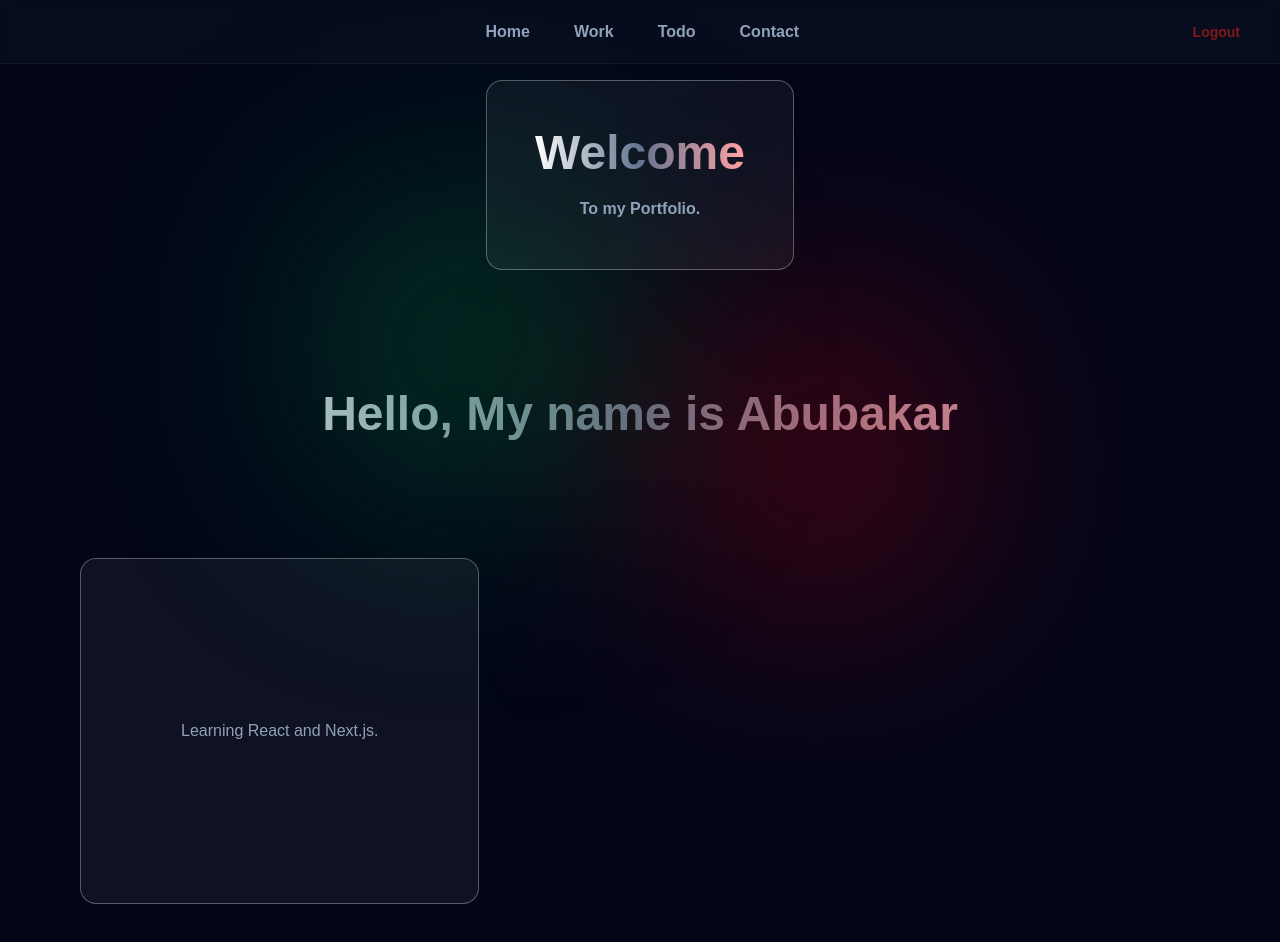
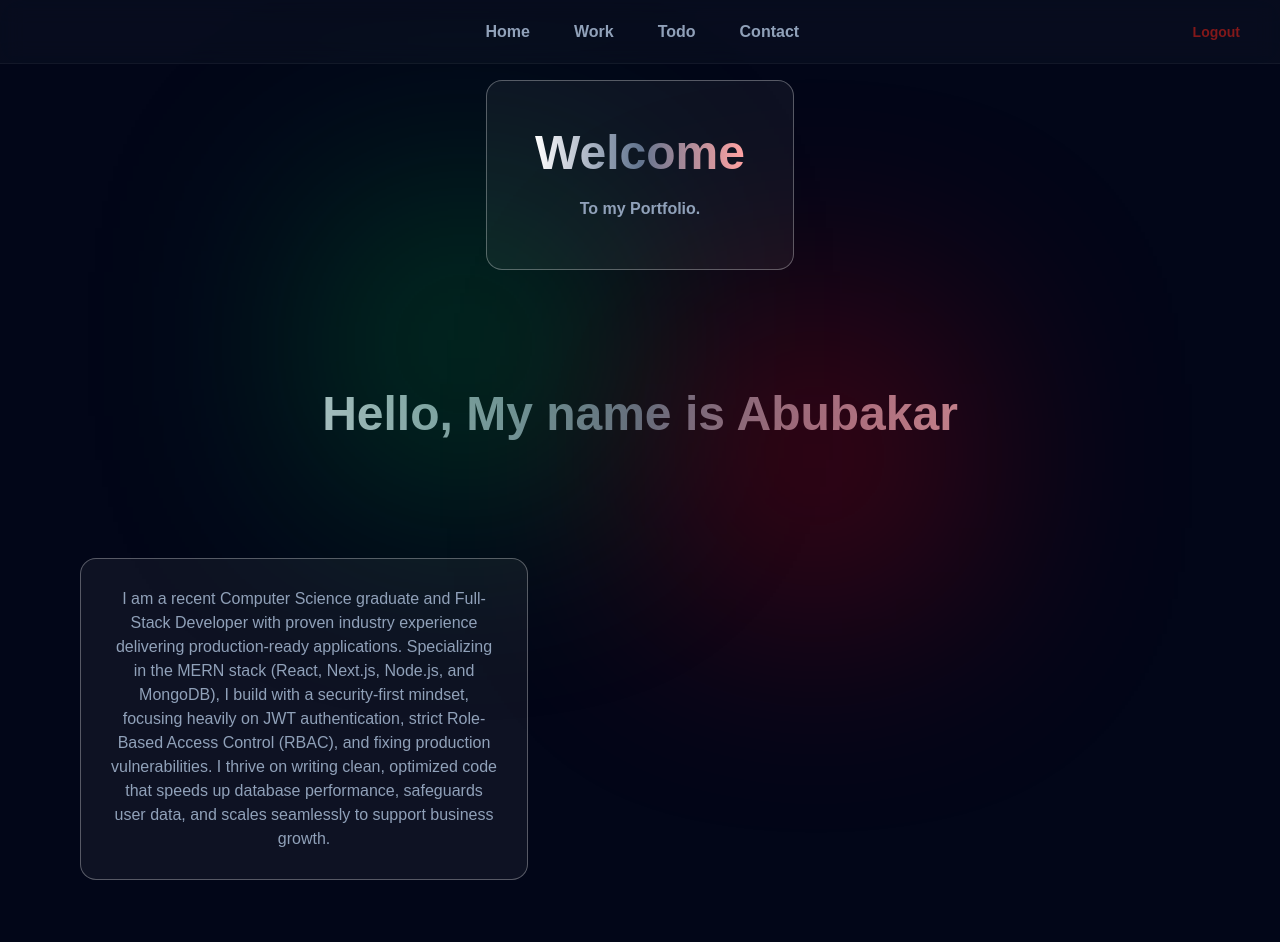
Before and after one commit to MAbubakarTech/Portfolio_with_Todo, a Next.js app: page / in a window 1280 px wide. Shown: the top 942 px of the page. Built offline with nearby package versions, Linux system fonts and the light colour scheme; no server answers; sample sign-in values are in the browser's storage.

Commit message:
add changes

```diff
--- a/app/(homepage)/page.tsx
+++ b/app/(homepage)/page.tsx
@@ -21,8 +21,16 @@ export default function LandingPage() {
           <h1 className="text-5xl py-10 font-black bg-linear-to-r from-white via-slate-500 to-red-300 bg-clip-text text-transparent text-center w-full ">
             Hello, My name is Abubakar
           </h1>
-          <p className="relative mt-20 z-10 bg-white/5 border border-white/30 py-40 px-25 rounded-2xl shadow-3xl max-w-md text-center text-slate-400 transition-all duration-350 hover:scale-105">
-            Learning React and Next.js.
+          <p className="relative mt-20 z-10 bg-white/5 border border-white/30 p-7 rounded-2xl shadow-3xl max-w-md text-center text-slate-400 transition-all duration-350 hover:scale-105">
+            I am a recent Computer Science graduate and Full-Stack Developer
+            with proven industry experience delivering production-ready
+            applications. Specializing in the MERN stack (React, Next.js,
+            Node.js, and MongoDB), I build with a security-first mindset,
+            focusing heavily on JWT authentication, strict Role-Based Access
+            Control (RBAC), and fixing production vulnerabilities. I thrive on
+            writing clean, optimized code that speeds up database performance,
+            safeguards user data, and scales seamlessly to support business
+            growth.
           </p>
         </div>
       </section>
```
